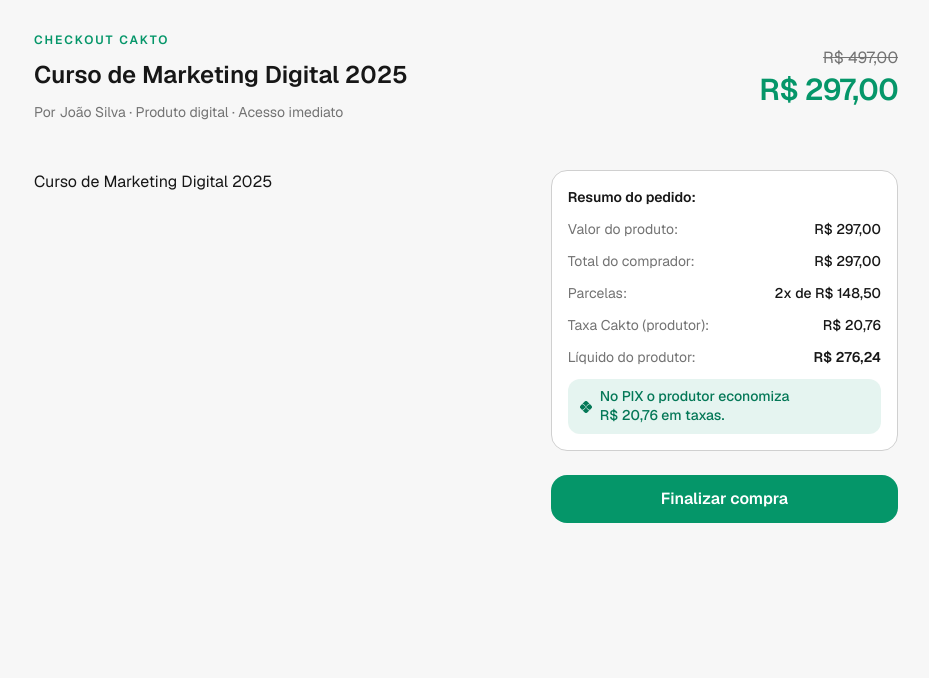
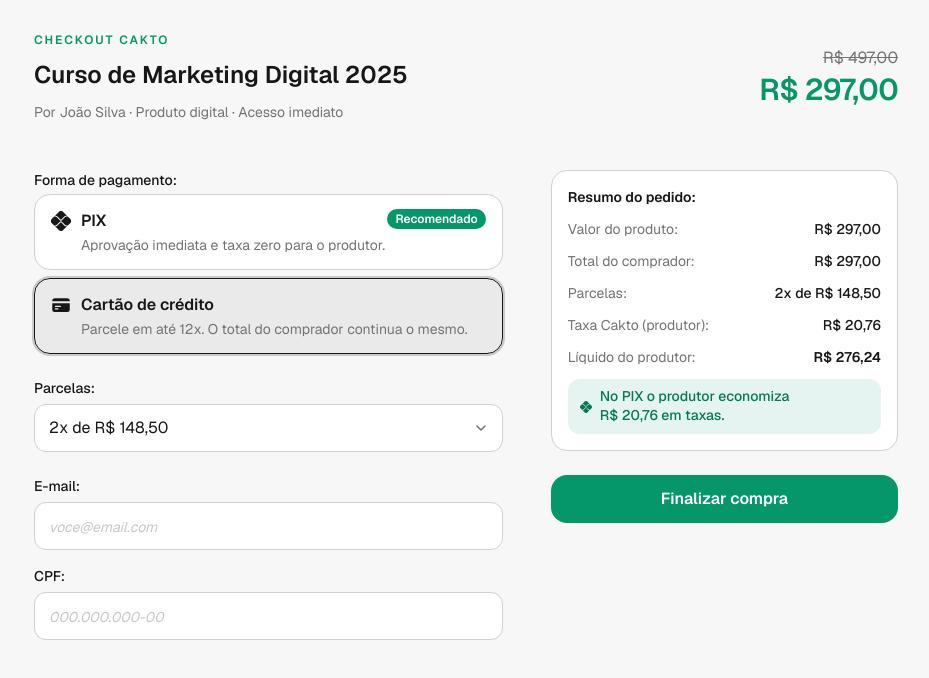
Before and after one commit to rcrdk/cakto-pay-checkout, a Next.js app: page / in a window 1280 px wide. Shown: the top 678 px of the page, without its empty margins (174-1103 px from the left). Built offline with nearby package versions, Linux system fonts and the light colour scheme.

Commit message:
feat: implement CheckoutFormFields, InstallmentSelect, PaymentMethodSelector, and PaymentMethodOption components to enhance checkout experience

```diff
--- /dev/null
+++ b/src/features/checkout/components/checkout-form-fields.tsx
@@ -0,0 +1,36 @@
+'use client'
+
+import { useState } from 'react'
+
+import { TextField } from '@/shared/components/ui/text-field'
+import { maskCpf } from '../utils/mask-cpf'
+
+export function CheckoutFormFields() {
+	const [email, setEmail] = useState('')
+	const [cpf, setCpf] = useState('')
+
+	return (
+		<div className="flex flex-col gap-4">
+			<TextField
+				id="email"
+				label="E-mail"
+				type="email"
+				inputMode="email"
+				autoComplete="email"
+				placeholder="voce@email.com"
+				value={email}
+				onChange={setEmail}
+			/>
+
+			<TextField
+				id="cpf"
+				label="CPF"
+				inputMode="numeric"
+				autoComplete="off"
+				placeholder="000.000.000-00"
+				value={cpf}
+				onChange={(value) => setCpf(maskCpf(value))}
+			/>
+		</div>
+	)
+}
--- a/src/features/checkout/components/checkout-summary.tsx
+++ b/src/features/checkout/components/checkout-summary.tsx
@@ -4,18 +4,17 @@ import { formatBrlFromCents } from '../utils/format-brl-from-cents'
 import { PixSavingsBanner } from './pix-savings-banner'
 import { SummaryRow } from './summary-row'
 
-const MOCK_METHOD: PaymentMethod = 'card'
-const MOCK_INSTALLMENTS = 2
-
 interface CheckoutSummaryProps {
 	priceCents: number
+	method: PaymentMethod
+	installments: number
 }
 
-export function CheckoutSummary({ priceCents }: Readonly<CheckoutSummaryProps>) {
+export function CheckoutSummary({ priceCents, method, installments }: Readonly<CheckoutSummaryProps>) {
 	const amounts = calculateCheckoutAmounts({
 		priceCents,
-		method: MOCK_METHOD,
-		installments: MOCK_INSTALLMENTS,
+		method,
+		installments,
 	})
 
 	const productValue = formatBrlFromCents(amounts.buyerTotalCents)
@@ -27,7 +26,7 @@ export function CheckoutSummary({ priceCents }: Readonly<CheckoutSummaryProps>)
 
 	const installmentValue = `${amounts.installmentCount}x de ${installmentAmount}`
 
-	const isCard = MOCK_METHOD === 'card'
+	const isCard = method === 'card'
 
 	const showPixSavings = isCard && amounts.pixSavingsCents > 0
 	const showInstallments = isCard && amounts.installmentCount > 1
--- a/src/features/checkout/components/checkout.tsx
+++ b/src/features/checkout/components/checkout.tsx
@@ -1,22 +1,51 @@
+'use client'
+
+import { useState } from 'react'
+
+import { MIN_INSTALLMENTS } from '../constants/fee-rates'
+import type { PaymentMethod } from '../constants/payment-methods'
 import type { Product } from '../types/checkout'
+import { CheckoutFormFields } from './checkout-form-fields'
 import { CheckoutSubmit } from './checkout-submit'
 import { CheckoutSummary } from './checkout-summary'
+import { InstallmentSelect } from './installment-select'
+import { PaymentMethodSelector } from './payment-method-selector'
 import { ProductHeader } from './product-header'
+
+const INITIAL_METHOD: PaymentMethod = 'card'
+const INITIAL_INSTALLMENTS = 2
 
 interface CheckoutProps {
 	product: Product
 }
 
 export function Checkout({ product }: Readonly<CheckoutProps>) {
+	const [method, setMethod] = useState<PaymentMethod>(INITIAL_METHOD)
+	const [installments, setInstallments] = useState(INITIAL_INSTALLMENTS)
+
+	const handleMethodChange = (nextMethod: PaymentMethod) => {
+		setMethod(nextMethod)
+		if (nextMethod === 'pix') setInstallments(MIN_INSTALLMENTS)
+	}
+
 	return (
 		<main className="mx-auto flex w-full max-w-md flex-col px-4 py-8 lg:max-w-4xl">
 			<div className="grid grid-cols-1 gap-6 lg:grid-cols-[minmax(0,1.35fr)_minmax(0,1fr)] lg:items-start lg:gap-x-12 lg:gap-y-12">
 				<ProductHeader product={product} />
 
-				<div className="flex flex-col gap-6">{product.name}</div>
+				<div className="flex flex-col gap-6">
+					<PaymentMethodSelector method={method} onMethodChange={handleMethodChange} />
+					<InstallmentSelect
+						priceCents={product.currentPriceCents}
+						method={method}
+						installments={installments}
+						onInstallmentsChange={setInstallments}
+					/>
+					<CheckoutFormFields />
+				</div>
 
 				<div className="flex flex-col gap-6">
-					<CheckoutSummary priceCents={product.currentPriceCents} />
+					<CheckoutSummary priceCents={product.currentPriceCents} method={method} installments={installments} />
 					<CheckoutSubmit />
 				</div>
 			</div>
--- /dev/null
+++ b/src/features/checkout/components/installment-select.tsx
@@ -0,0 +1,49 @@
+import { SelectField } from '@/shared/components/ui/select-field'
+import type { PaymentMethod } from '../constants/payment-methods'
+import { listCardInstallmentOptions } from '../services/list-card-installment-options'
+import type { CheckoutAmounts } from '../types/checkout'
+import { formatBrlFromCents } from '../utils/format-brl-from-cents'
+
+interface InstallmentSelectProps {
+	priceCents: number
+	method: PaymentMethod
+	installments: number
+	onInstallmentsChange: (installments: number) => void
+}
+
+interface InstallmentOptionProps {
+	installments: number
+	amounts: CheckoutAmounts
+}
+
+function InstallmentOption({ installments, amounts }: Readonly<InstallmentOptionProps>) {
+	const amount = formatBrlFromCents(amounts.installmentAmountCents)
+	const label = `${installments}x de ${amount}`
+
+	return <option value={installments}>{label}</option>
+}
+
+export function InstallmentSelect({
+	priceCents,
+	method,
+	installments,
+	onInstallmentsChange,
+}: Readonly<InstallmentSelectProps>) {
+	const options = listCardInstallmentOptions(priceCents)
+	const isCard = method === 'card'
+
+	const handleInstallmentsChange = (value: string) => {
+		const nextInstallments = Number(value)
+		onInstallmentsChange(nextInstallments)
+	}
+
+	if (!isCard) return null
+
+	return (
+		<SelectField id="installments" label="Parcelas" value={installments} onChange={handleInstallmentsChange}>
+			{options.map((option) => (
+				<InstallmentOption key={option.installments} {...option} />
+			))}
+		</SelectField>
+	)
+}
--- /dev/null
+++ b/src/features/checkout/components/payment-method-option.tsx
@@ -0,0 +1,89 @@
+import { type FC, type SVGProps } from 'react'
+import { cva, type VariantProps } from 'class-variance-authority'
+
+import { Badge } from '@/shared/components/ui/badge'
+import { cn } from '@/shared/utils/tailwind-cn'
+
+const paymentMethodOptionVariants = cva(
+	'flex cursor-pointer items-start rounded-2xl border px-4 py-3.5 text-left transition-all outline-none select-none focus-visible:ring-2 focus-visible:ring-offset-1 focus-visible:ring-offset-white active:scale-[0.98]',
+	{
+		variants: {
+			variant: {
+				default: '',
+				highlighted: 'justify-between',
+			},
+			selected: {
+				true: 'ring-2',
+				false: 'border-line bg-surface',
+			},
+		},
+		compoundVariants: [
+			{
+				variant: 'highlighted',
+				selected: true,
+				class: 'border-highlighted bg-highlighted/8 ring-highlighted/20 focus-visible:ring-highlighted',
+			},
+			{
+				variant: 'highlighted',
+				selected: false,
+				class: 'hover:border-highlighted focus-visible:border-highlighted focus-visible:ring-highlighted/35',
+			},
+			{
+				variant: 'default',
+				selected: true,
+				class: 'border-foreground bg-foreground/6 ring-foreground/20 focus-visible:ring-foreground',
+			},
+			{
+				variant: 'default',
+				selected: false,
+				class: 'hover:border-foreground/30 focus-visible:ring-foreground/30',
+			},
+		],
+		defaultVariants: {
+			variant: 'default',
+			selected: false,
+		},
+	},
+)
+
+interface PaymentMethodOptionProps extends VariantProps<typeof paymentMethodOptionVariants> {
+	title: string
+	description: string
+	Icon: FC<SVGProps<SVGSVGElement>>
+	badge?: string
+	onClick: VoidFunction
+}
+
+export function PaymentMethodOption({
+	variant = 'default',
+	selected = false,
+	title,
+	description,
+	Icon,
+	badge,
+	onClick,
+}: Readonly<PaymentMethodOptionProps>) {
+	const isSelected = Boolean(selected)
+	const hasHighlightedText = variant === 'highlighted' && isSelected
+	const accentClassName = hasHighlightedText && 'text-highlighted'
+
+	return (
+		<button
+			type="button"
+			aria-pressed={isSelected}
+			onClick={onClick}
+			className={paymentMethodOptionVariants({ variant, selected })}
+		>
+			<span className="flex min-w-0 gap-2.5">
+				<Icon className={cn('mt-0.5', accentClassName)} aria-hidden />
+
+				<span className="flex flex-col gap-0.5">
+					<span className={cn('font-semibold', accentClassName)}>{title}</span>
+					<span className="text-muted text-sm text-balance">{description}</span>
+				</span>
+			</span>
+
+			<Badge>{badge}</Badge>
+		</button>
+	)
+}
--- /dev/null
+++ b/src/features/checkout/components/payment-method-selector.tsx
@@ -0,0 +1,43 @@
+import { CreditCardIcon } from '@/shared/components/icons/credit-card-icon'
+import { PixIcon } from '@/shared/components/icons/pix-icon'
+import { FieldLabel } from '@/shared/components/ui/field-label'
+import type { PaymentMethod } from '../constants/payment-methods'
+import { PaymentMethodOption } from './payment-method-option'
+
+interface PaymentMethodSelectorProps {
+	method: PaymentMethod
+	onMethodChange: (method: PaymentMethod) => void
+}
+
+export function PaymentMethodSelector({ method, onMethodChange }: Readonly<PaymentMethodSelectorProps>) {
+	const isPixSelected = method === 'pix'
+	const isCardSelected = method === 'card'
+
+	return (
+		<fieldset className="flex flex-col gap-2 border-0 p-0">
+			<FieldLabel as="legend" className="mb-1">
+				Forma de pagamento
+			</FieldLabel>
+
+			<div className="grid gap-2">
+				<PaymentMethodOption
+					title="PIX"
+					description="Aprovação imediata e taxa zero para o produtor."
+					Icon={PixIcon}
+					selected={isPixSelected}
+					onClick={() => onMethodChange('pix')}
+					variant="highlighted"
+					badge="Recomendado"
+				/>
+
+				<PaymentMethodOption
+					title="Cartão de crédito"
+					description="Parcele em até 12x. O total do comprador continua o mesmo."
+					Icon={CreditCardIcon}
+					selected={isCardSelected}
+					onClick={() => onMethodChange('card')}
+				/>
+			</div>
+		</fieldset>
+	)
+}
```
